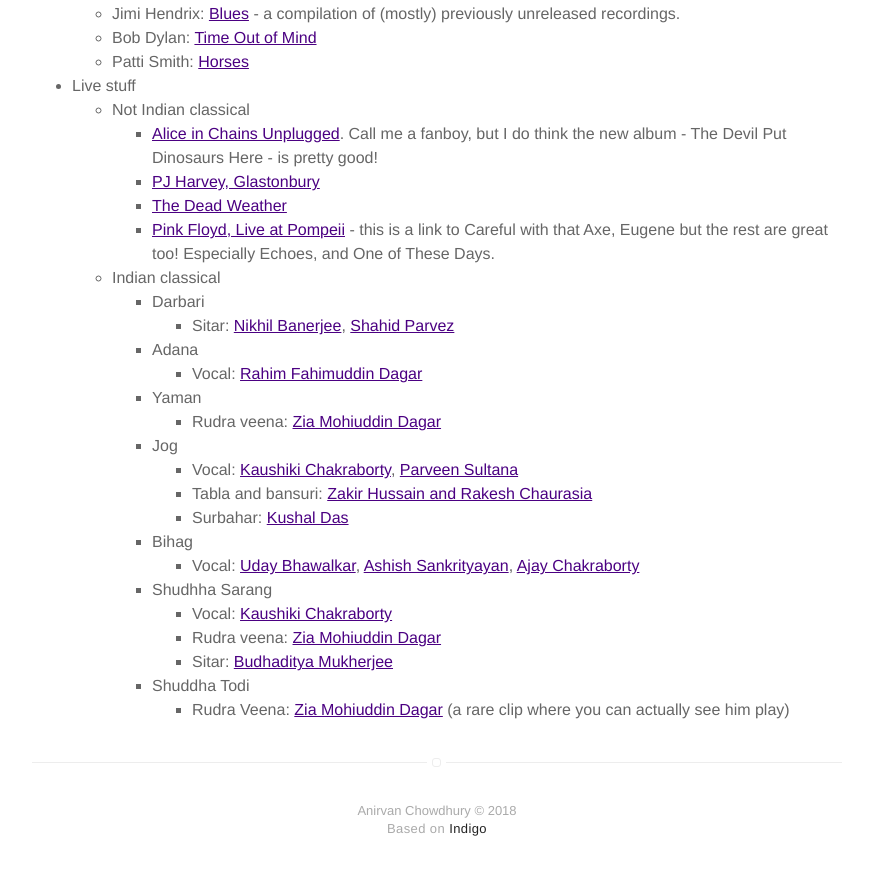
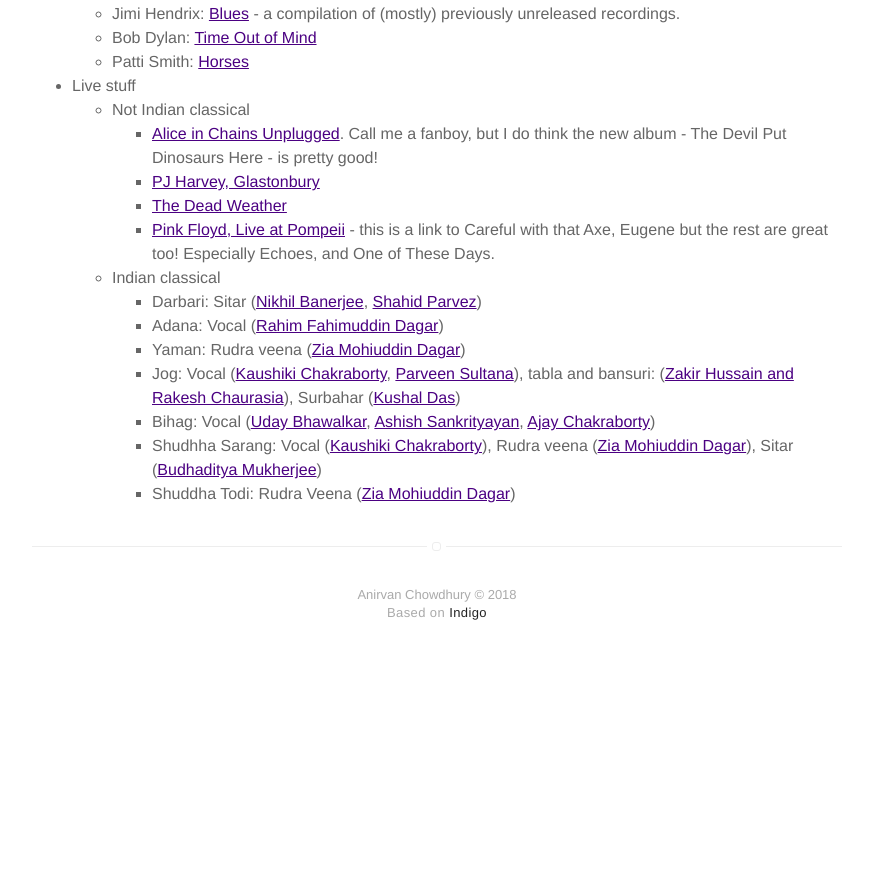
Before and after one commit to anirvanchowdhury/anirvanchowdhury.github.io, a Jekyll site: the page built from fun.md, in a window 1280 px wide and 900 px high, scrolled down 942 px. Shown: the top 875 px of the window, without its empty margins (203-1076 px from the left). Built offline with Jekyll 4.4.1, drawn with Linux system fonts in a browser that asks for light colours; after the commit the page ends 1626 px from its top, so only the background shows below that.

Commit message:
classical update

```diff
--- a/fun.md
+++ b/fun.md
@@ -34,21 +34,10 @@ I am probably being far too self-indulgent, but then, it _is_ my website :)
 		* [The Dead Weather](https://www.youtube.com/watch?v=SRyYk0FBOXU&t=4s)
 		* [Pink Floyd, Live at Pompeii](https://www.youtube.com/watch?v=YtZqNAI4pBk) - this is a link to Careful with that Axe, Eugene but the rest are great too! Especially Echoes, and One of These Days.
 	* Indian classical
-		* Darbari
-			* Sitar: [Nikhil Banerjee](https://www.youtube.com/watch?v=EUiDVRfYwmQ), [Shahid Parvez](https://www.youtube.com/watch?v=cb6kvPdQPSY)
-		* Adana
-			* Vocal: [Rahim Fahimuddin Dagar](https://www.youtube.com/watch?v=maPAKmHJLgA)
-		* Yaman
-			* Rudra veena: [Zia Mohiuddin Dagar](https://www.youtube.com/watch?v=q5trNs7M3MU)
-		* Jog
-			* Vocal: [Kaushiki Chakraborty](https://www.youtube.com/watch?v=jkNlOUF6OLE), [Parveen Sultana](https://www.youtube.com/watch?v=B0rPw5JQs3I)
-			* Tabla and bansuri: [Zakir Hussain and Rakesh Chaurasia](https://www.youtube.com/watch?v=O2K0ptoYpuc)
-			* Surbahar: [Kushal Das](https://www.youtube.com/watch?v=SK3FmfOeJ4w)
-		* Bihag
-			* Vocal: [Uday Bhawalkar](https://www.youtube.com/watch?v=0PljerNT1iU), [Ashish Sankrityayan](https://www.youtube.com/watch?v=E4l_J877tdk), [Ajay Chakraborty](https://www.youtube.com/watch?v=wlo7Lpdcn2w)
-		* Shudhha Sarang
-			* Vocal: [Kaushiki Chakraborty](https://www.youtube.com/watch?v=PzCZomuHVVQ)
-			* Rudra veena: [Zia Mohiuddin Dagar](https://www.youtube.com/watch?v=9QiJ1E6UpEs)
-			* Sitar: [Budhaditya Mukherjee](https://www.youtube.com/watch?v=PpoLmkkkHdM)
-		* Shuddha Todi
-			* Rudra Veena: [Zia Mohiuddin Dagar](https://www.youtube.com/watch?v=xgLpl-iXUEI) (a rare clip where you can actually see him play)
+		* Darbari: Sitar ([Nikhil Banerjee](https://www.youtube.com/watch?v=EUiDVRfYwmQ), [Shahid Parvez](https://www.youtube.com/watch?v=cb6kvPdQPSY))
+		* Adana: Vocal ([Rahim Fahimuddin Dagar](https://www.youtube.com/watch?v=maPAKmHJLgA))
+		* Yaman: Rudra veena ([Zia Mohiuddin Dagar](https://www.youtube.com/watch?v=q5trNs7M3MU))
+		* Jog: Vocal ([Kaushiki Chakraborty](https://www.youtube.com/watch?v=jkNlOUF6OLE), [Parveen Sultana](https://www.youtube.com/watch?v=B0rPw5JQs3I)), tabla and bansuri: ([Zakir Hussain and Rakesh Chaurasia](https://www.youtube.com/watch?v=O2K0ptoYpuc)), Surbahar ([Kushal Das](https://www.youtube.com/watch?v=SK3FmfOeJ4w))
+		* Bihag: Vocal ([Uday Bhawalkar](https://www.youtube.com/watch?v=0PljerNT1iU), [Ashish Sankrityayan](https://www.youtube.com/watch?v=E4l_J877tdk), [Ajay Chakraborty](https://www.youtube.com/watch?v=wlo7Lpdcn2w))
+		* Shudhha Sarang: Vocal ([Kaushiki Chakraborty](https://www.youtube.com/watch?v=PzCZomuHVVQ)), Rudra veena ([Zia Mohiuddin Dagar](https://www.youtube.com/watch?v=9QiJ1E6UpEs)), Sitar ([Budhaditya Mukherjee](https://www.youtube.com/watch?v=PpoLmkkkHdM))
+		* Shuddha Todi: Rudra Veena ([Zia Mohiuddin Dagar](https://www.youtube.com/watch?v=xgLpl-iXUEI))
```
